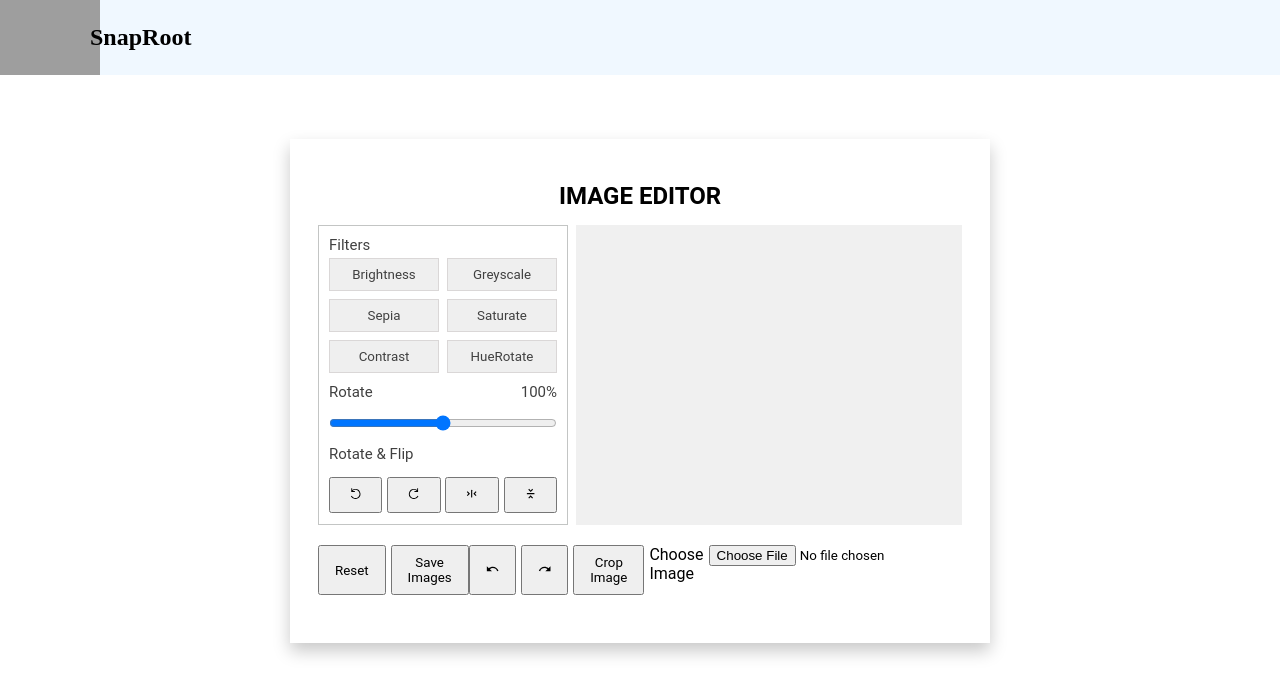
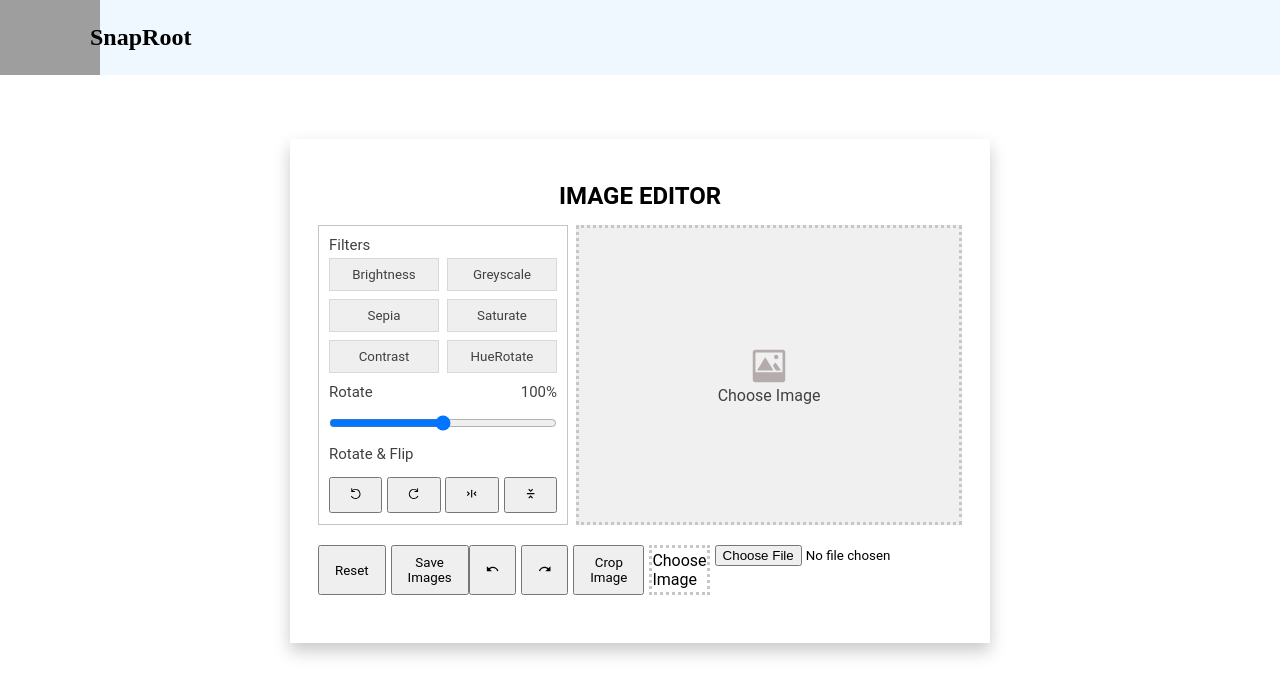
Before and after one commit to vishu118/Image-Editor-React, a React (Create React App) app: page / in a window 1280 px wide. Shown: the top 696 px of the page. Built offline with nearby package versions, Linux system fonts and the light colour scheme; grey boxes are pictures that could not be loaded.

Commit message:
changes in folders strucuture

```diff
--- a/src/Components/Main/Footer/Footer.js
+++ b/src/Components/Footer/Footer.js
@@ -1,6 +1,6 @@
 import React from 'react'
-import {IoMdUndo,IoMdRedo} from "react-icons/io"
-import "./Footer.css"
+import '../Style/Footer.css'
+import { IoIosImage,IoMdUndo,IoMdRedo } from "react-icons/io";
 
 const Footer = () => {
   return (
@@ -14,7 +14,7 @@ const Footer = () => {
             <button className='size'><IoMdRedo/></button>
             <button className='size'>Crop Image</button>
             <label htmlFor='choose'>Choose Image</label>
-            <input type='file'/>
+            <input type='file' id='choose'/>
         </div>
     </div>
   )
--- a/src/Components/Header/Header.js
+++ b/src/Components/Header/Header.js
@@ -1,5 +1,5 @@
 import React from 'react'
-import "./Header.css"
+import "../Style/Header.css"
 
 const Header = () => {
   return (
--- a/src/Components/Main/Main.js
+++ b/src/Components/Main/Main.js
@@ -1,8 +1,10 @@
 import React from "react";
 import { GrRotateLeft,GrRotateRight } from 'react-icons/gr';
 import { CgMergeVertical,CgMergeHorizontal } from 'react-icons/cg';
-import "./Main.css";
-import Footer from "./Footer/Footer";
+import { IoIosImage } from "react-icons/io";
+import Footer from "../Footer/Footer";
+import "../Style/Main.css";
+
 
 const Main = () => {
   const Filters = [
@@ -71,7 +73,10 @@ const Main = () => {
         </div>
         <div className="image_Section">
               <div className="image">
-
+                <label htmlFor="choose">
+                <IoIosImage/>
+                <span>Choose Image</span>
+                </label>
               </div>
         </div>
       </div>
--- a/src/Components/Main/Main.css
+++ b/src/Components/Style/Main.css
@@ -126,3 +126,23 @@ background-color: #f0f0f0;
     object-fit: scale-down;
     transition: all 0.5s;
 }
+ label{
+    width: 100%;
+    height: 100%;
+    display: flex;
+    border: dotted;
+    border-color: #c5c9c5;
+    cursor: pointer;
+    justify-content: center;
+    align-items: center;
+    flex-direction: column;
+ }
+
+ label svg{
+    font-size: 40px;
+    color: #b4acac;
+ }
+
+ label span{
+    color: #404040;
+ }
```
Also changed, not shown: src/Components/Style/Footer.css (renamed from src/Components/Main/Footer/Footer.css), src/Components/Style/Header.css (renamed from src/Components/Header/Header.css).
